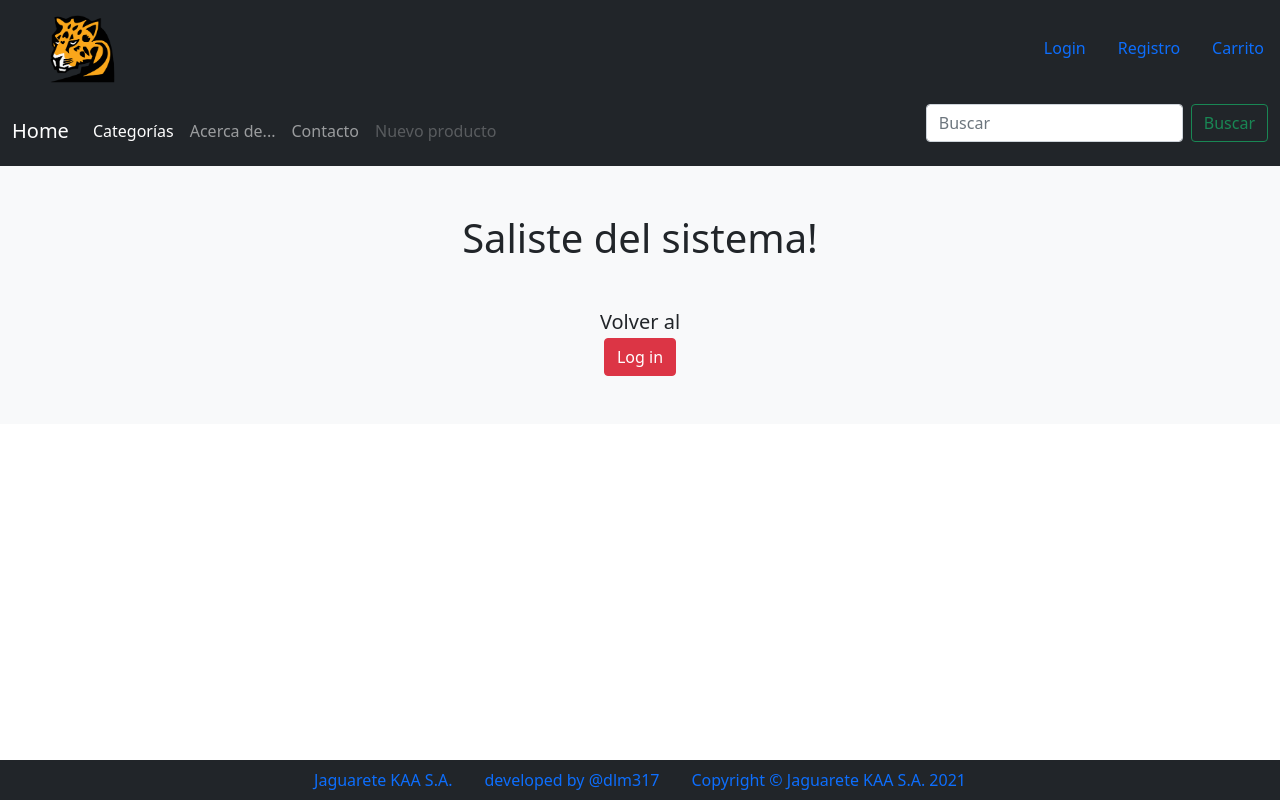
After one commit to dmoreira317/Polotic_Django_Final_project, a Django app: page /logout/ in a window 1280 px wide. The commit adds this page. Run offline with Django 3.2, Linux system fonts and the light colour scheme; a user stored in the database is signed in; some libraries are stand-ins or nearby versions.

Commit message:
Added login, logout, modified views and urls to make them work, restricted some functionalities when logged in, as sign in and register

```diff
--- a/jaguarete_kaa/jaguarete01/templates/login.html
+++ b/jaguarete_kaa/jaguarete01/templates/login.html
@@ -2,10 +2,9 @@
 <title>Jaguarete KAA - Login</title>
 {% endblock %} {% block body %}
 
-
 <div class="container justify-content-center col-lg-5 align-items-center">
-    <div class="my-5 text-white">
-        <h1 class="text-white text-center">Log in with your username and password</h1>
+    <div class="my-5">
+        <h1 class="text-center">Log in with your username and password</h1>
         <form class="align-items-center mx-5" method="post" novalidate>
             {% csrf_token %}
 
--- /dev/null
+++ b/jaguarete_kaa/jaguarete01/templates/logout.html
@@ -0,0 +1,22 @@
+{% extends "template.html" %} {% load widget_tweaks %} {% block head %}
+<title>Jaguarete KAA - Usuario deslogueado</title>
+{% endblock %} {% block body %}
+<div class="container justify-content-center col-lg-5 align-items-center">
+    <div class="my-5">
+        <h1 class="text-center">Saliste del sistema!</h1>
+
+        {% if request.user.is_authenticated %}
+        {% else %}
+
+            <div class="my-5 text-center">
+            <h5 class="mb-1">Volver al</h5>
+            <a href="{% url 'jaguarete01:login' %}" class="btn btn-danger btn-rounded">Log in</a>
+        {% endif %}
+            </div>
+        </div>
+    </div>
+
+
+
+
+{% endblock %}
--- a/jaguarete_kaa/jaguarete01/templates/template.html
+++ b/jaguarete_kaa/jaguarete01/templates/template.html
@@ -42,17 +42,22 @@
         <a class="navbar-brand mx-5" href="{% url 'jaguarete01:index' %}"><img src="{% static 'img/logo.png' %}" style="width:70px; height:70px" alt="" srcset=""></a>
     <ul class="nav justify-content-end">
         <li class="nav-item">
+        </li>
 
-        </li>
+        {% if request.user.is_authenticated %}
+        {% else %}
         <li class="nav-item">
-          <a class="nav-link" href="#">Login</a>
+          <a class="nav-link" href="{% url 'jaguarete01:login'%}">Login</a>
         </li>
         <li class="nav-item">
           <a class="nav-link" href="{% url 'jaguarete01:sign_up_form'%}">Registro</a>
         </li>
+        {% endif %}
+        {% if request.user.is_authenticated %}
         <li class="nav-item">
-            <a class="nav-link disabled" href="#" tabindex="-1">Log Out</a>
-          </li>
+          <a class="nav-link" href="{% url 'jaguarete01:logout'%}" tabindex="-1">Log Out</a>
+        </li>
+        {% endif %}
         <li class="nav-item">
           <a class="nav-link" href="#" tabindex="-1">Carrito</a>
         </li>
--- a/jaguarete_kaa/jaguarete01/urls.py
+++ b/jaguarete_kaa/jaguarete01/urls.py
@@ -11,5 +11,10 @@ urlpatterns = [
     path("index/", views.index, name = "index"),
     path("acerca_de/", views.acerca_de, name="acerca_de"),
     path("registro/", views.sign_up_form, name = "sign_up_form"),
+    path("registro/resultado_registro/", views.resultado_registro, name = "resultado_registro"),
+    path("login/", views.login_form, name = "login"),
+    path("login/resultado_login/", views.resultado_login, name = "resultado_login"),
+    path("logout/", views.sign_out, name = "logout"),
+
 
 ]
--- a/jaguarete_kaa/jaguarete01/views.py
+++ b/jaguarete_kaa/jaguarete01/views.py
@@ -34,7 +34,7 @@ def sign_up_form(request):
             password = form.clean_password2()
             form.save()
 
-            return redirect('index/')
+            return redirect('resultado_registro/')
         else:
             print("Invalid form request")
             error = form.errors
@@ -49,3 +49,54 @@ def sign_up_form(request):
             'form': form
             }
     return render(request, "registro.html", context=dictionary)
+
+def resultado_registro(request):
+    dictionary = {}
+    return render(request, "resultado_registro.html", context=dictionary)
+
+def login_form(request):
+    username = 'not logged in'
+    user = request.user
+    form = AuthenticationForm()
+    dictionary = {
+        'form': form
+    }
+    if request.method == 'POST':
+        form = AuthenticationForm(data=request.POST)
+        if form.is_valid():
+            username = form.cleaned_data['username']
+            password = form.cleaned_data['password']
+            if username and password:
+                user = authenticate(username=username, password=password)
+                if user is not None:
+                    if user.is_active:
+                        request.session['username'] = username
+                        login(request, user)
+            print('form and session started')
+            return redirect('resultado_login/')
+        else:
+            error = form.errors
+            print(error)
+            dictionary = {
+                'error': error
+            }
+    else:
+        form = AuthenticationForm()
+
+    dictionary = {
+    'object_list': user,
+    'form': form,
+    }
+
+    return render(request, "login.html", context=dictionary)
+
+def resultado_login(request):
+    dictionary = {}
+    return render(request, "resultado_login.html", context=dictionary)
+
+@login_required(login_url='/login/')
+def sign_out(request): # my logout view
+    request.session.clear()
+    logout(request)
+    print("All sessions closed")
+    return render(request, "logout.html")
```
Also changed, not shown: jaguarete_kaa/jaguarete01/templates/resultado_login.html (added, +9 -0 lines), jaguarete_kaa/jaguarete01/templates/resultado_registro.html (added, +9 -0 lines), jaguarete_kaa/db.sqlite3.
